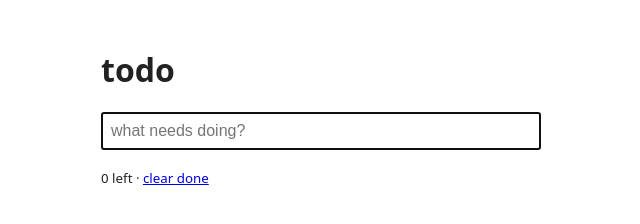
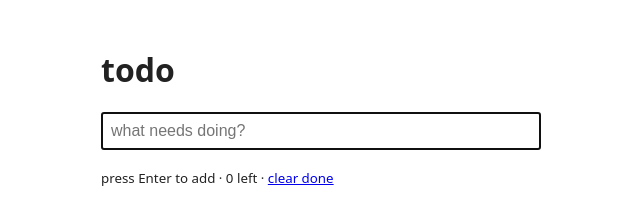
Before and after one commit to marcus-beauregard/todo-jq, a plain HTML site: page index.html in a window 1280 px wide. Shown: the whole page, without its empty margins (329-969 px from the left). Drawn offline with nearby package versions, Linux system fonts and the light colour scheme.

Commit message:
Add Enter-to-add hint

```diff
--- a/index.html
+++ b/index.html
@@ -15,7 +15,7 @@
 <h1>todo</h1>
 <form id="f"><input id="t" type="text" placeholder="what needs doing?" autofocus></form>
 <ul id="list"></ul>
-<p><small><span id="count">0</span> left · <a href="#" id="clear">clear done</a></small></p>
+<p><small>press Enter to add · <span id="count">0</span> left · <a href="#" id="clear">clear done</a></small></p>
 <script src="https://code.jquery.com/jquery-3.5.1.min.js"></script>
 <script>
 var items = JSON.parse(localStorage.getItem('todos') || '[]');
```
